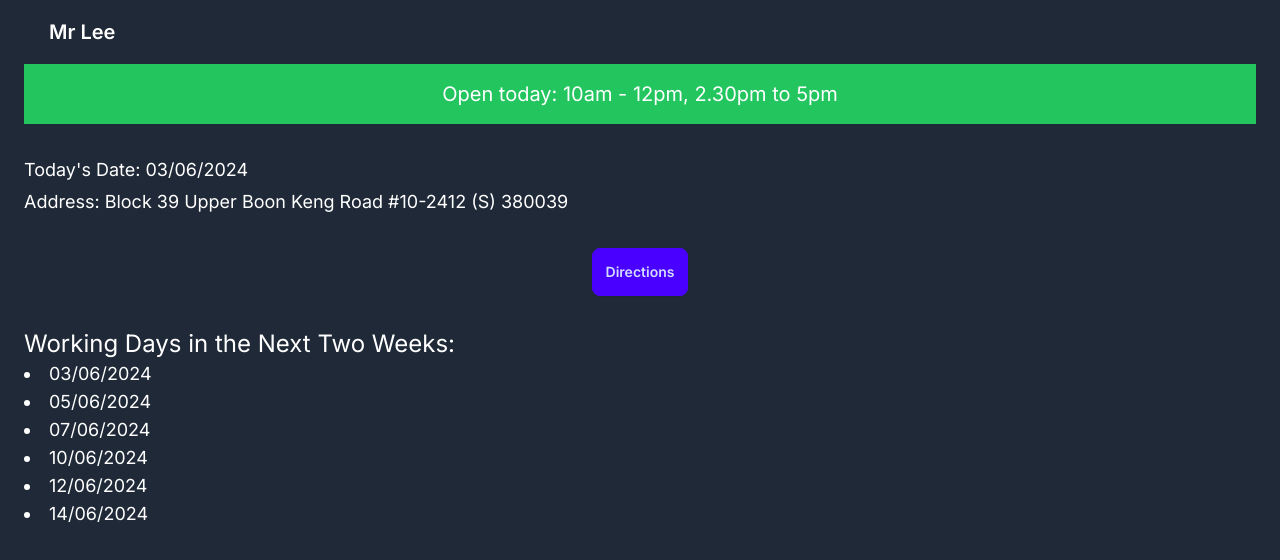
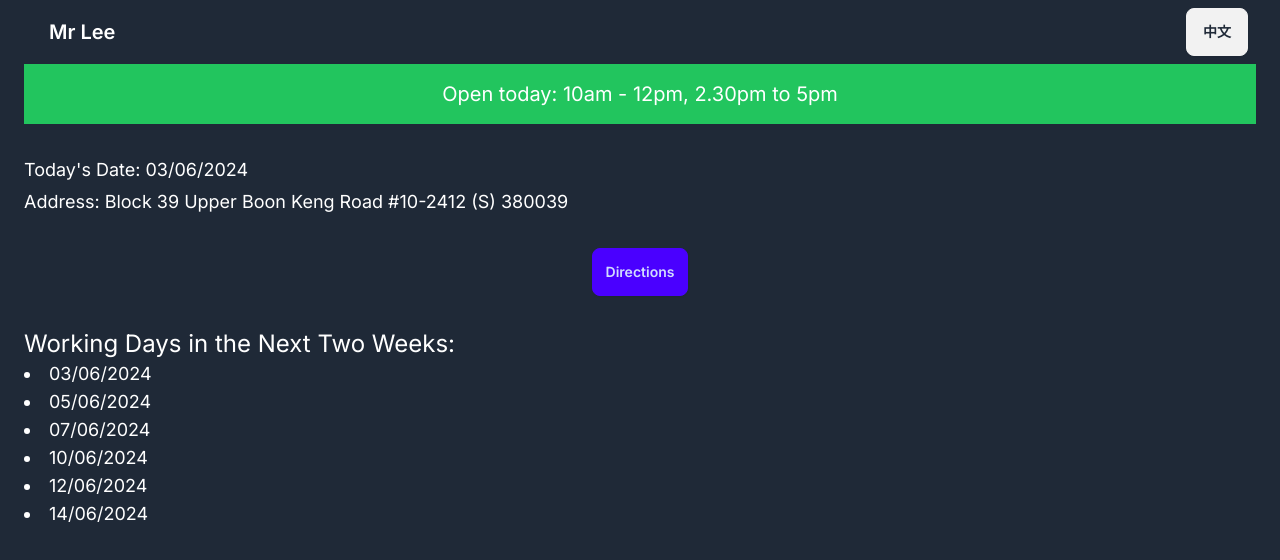
Before and after one commit to salted-caramel/mr-lee-2, a Next.js app: page / in a window 1280 px wide. Shown: the top 560 px of the page. Built offline with nearby package versions, Linux system fonts and the light colour scheme; no server answers; the database is empty.

Commit message:
add lang toggles

```diff
--- a/app/components/Closed.tsx
+++ b/app/components/Closed.tsx
@@ -1,19 +1,40 @@
 import React from "react";
 
-const Closed = () => {
+const Closed = ({ language }: { language: string }) => {
   const today = new Date();
   const dd = String(today.getDate()).padStart(2, "0");
   const mm = String(today.getMonth() + 1).padStart(2, "0"); // Jan = 0, so add 1
   const yyyy = today.getFullYear();
 
   const formattedDate = `${dd}/${mm}/${yyyy}`;
+
+  const text = {
+    en: {
+      openToday: "Open hours: Mon, Wed and Fri; 10am - 12pm, 2.30pm to 5pm",
+      closedToday: "Today closed",
+      todaysDate: "Today's Date:",
+      address: "Address: Block 39 Upper Boon Keng Road #10-2412 (S) 380039",
+    },
+    cn: {
+      openToday: "营业时间: 每周一，三，五；上午10点至12点，下午2.30点半至5点",
+      closedToday: "今天休息",
+      todaysDate: "今天的日期:",
+      address: "地址: 大牌39 Upper Boon Keng Road #10-2412 (S) 380039",
+    },
+  };
+
   return (
     <div>
-      <h2 className="text-center text-xl bg-red-500 p-4">Today closed</h2>
+      <h2 className="text-center text-xl bg-red-500 p-4">
+        {language === "en" ? text.en.closedToday : text.cn.closedToday}
+      </h2>
       <div className="flex flex-col gap-1 my-8">
-        <p>Today&apos;s Date: {formattedDate} </p>
-        <p>Opening Hours: Mon, Wed and Fri; 10am to 12pm, 2:30pm to 5pm</p>
-        <p>Address: Block 39 Upper Boon Keng Road #10-2412 (S) 380039</p>
+        <p>
+          {language === "en" ? text.en.todaysDate : text.cn.todaysDate}{" "}
+          {formattedDate}{" "}
+        </p>
+        <p>{language === "en" ? text.en.openToday : text.cn.openToday}</p>
+        <p>{language === "en" ? text.en.address : text.cn.address}</p>
       </div>
     </div>
   );
--- a/app/components/Nav.tsx
+++ b/app/components/Nav.tsx
@@ -1,18 +1,17 @@
-import React, { useState, useEffect } from "react";
-import { useRouter } from "next/navigation";
+import React from "react";
+import { LanguageChangeProps } from "./types"; // Import the interface
 
-const Nav = () => {
-  const [clickCount, setClickCount] = useState(0);
-  const router = useRouter();
-
-  useEffect(() => {
-    if (clickCount === 7) {
-      router.push("/add");
+const Nav = ({
+  onLanguageChange,
+}: {
+  onLanguageChange: LanguageChangeProps;
+}) => {
+  const handleButtonClick = (event: React.MouseEvent<HTMLButtonElement>) => {
+    if (typeof onLanguageChange.onChange === "function") {
+      onLanguageChange.onChange(event);
+    } else {
+      console.error("onChange is not a function"); // Handle the error gracefully
     }
-  }, [clickCount, router]);
-
-  const handleButtonClick = () => {
-    setClickCount((prevCount) => prevCount + 1);
   };
 
   return (
@@ -22,7 +21,11 @@ const Nav = () => {
           <p className="text-xl">Mr Lee</p>
         </button>
       </div>
-      <div className="navbar-end">{/* <a className="btn">中文</a> */}</div>
+      <div className="navbar-end">
+        <button className="btn" onClick={handleButtonClick}>
+          {onLanguageChange.currentLanguage === "en" ? "中文" : "English"}
+        </button>
+      </div>
     </div>
   );
 };
--- a/app/components/Open.tsx
+++ b/app/components/Open.tsx
@@ -1,20 +1,37 @@
 import React from "react";
 
-const Open = () => {
+const Open = ({ language }: { language: string }) => {
   const today = new Date();
   const dd = String(today.getDate()).padStart(2, "0");
   const mm = String(today.getMonth() + 1).padStart(2, "0"); // Jan = 0, so add 1
   const yyyy = today.getFullYear();
 
   const formattedDate = `${dd}/${mm}/${yyyy}`;
+
+  const text = {
+    en: {
+      openToday: "Open today: 10am - 12pm, 2.30pm to 5pm",
+      todaysDate: "Today's Date:",
+      address: "Address: Block 39 Upper Boon Keng Road #10-2412 (S) 380039",
+    },
+    cn: {
+      openToday: "今天营业时间: 上午10点至12点，下午2.30点半至5点",
+      todaysDate: "今天的日期:",
+      address: "地址: 大牌39 Upper Boon Keng Road #10-2412 (S) 380039",
+    },
+  };
+
   return (
     <div>
       <h2 className="text-center text-xl bg-green-500 p-4">
-        Open today: 10am - 12pm, 2.30pm to 5pm
+        {language === "en" ? text.en.openToday : text.cn.openToday}
       </h2>
       <div className="flex flex-col gap-1 my-8">
-        <p>Today&apos;s Date: {formattedDate} </p>
-        <p>Address: Block 39 Upper Boon Keng Road #10-2412 (S) 380039</p>
+        <p>
+          {language === "en" ? text.en.todaysDate : text.cn.todaysDate}{" "}
+          {formattedDate}{" "}
+        </p>
+        <p>{language === "en" ? text.en.address : text.cn.address}</p>
       </div>
     </div>
   );
--- a/app/components/types.ts
+++ b/app/components/types.ts
@@ -1,6 +1,5 @@
-interface Data {
-  holidayName: string;
-  holidayDate: string;
+// types.ts
+export interface LanguageChangeProps {
+  currentLanguage: string;
+  onChange: (event: React.MouseEvent<HTMLButtonElement>) => void; // Update type with MouseEvent
 }
-
-export type { Data };
--- a/app/page.tsx
+++ b/app/page.tsx
@@ -4,10 +4,12 @@ import Closed from "./components/Closed";
 import Nav from "./components/Nav";
 import Open from "./components/Open";
 import { fetchHolidays } from "./firebaseHolidayFetcher";
+import { LanguageChangeProps } from "./components/types"; // Import the interface
 
 export default function Home() {
   const [data, setData] = useState<any>(null);
   const [holidays, setHolidays] = useState<any>({});
+  const [language, setLanguage] = useState("en");
 
   useEffect(() => {
     fetchHolidays()
@@ -60,10 +62,24 @@ export default function Home() {
 
   const hasWorkingDays = workingDays.length > 0;
 
+  const toggleLanguage = () => {
+    setLanguage(language === "en" ? "cn" : "en");
+  };
+
   return (
     <div className="px-6 bg-gray-800 text-lg text-white">
-      <Nav />
-      <div>{isOpen ? <Open /> : <Closed />}</div>
+      <div>
+        <Nav
+          onLanguageChange={{
+            currentLanguage: language,
+            onChange: toggleLanguage,
+          }}
+        />
+      </div>
+
+      <div>
+        {isOpen ? <Open language={language} /> : <Closed language={language} />}{" "}
+      </div>
       <div className="flex flex-col gap-4 items-center mt-8">
         <a
           role="button"
@@ -71,12 +87,16 @@ export default function Home() {
           href="https://www.google.com/maps/dir//Block+39+Upper+Boon+Keng+Road+%2310-2412,+Singapore+380039"
           target="_blank"
         >
-          Directions
+          {language === "en" ? "Directions" : "路线"}
         </a>
       </div>
       {hasWorkingDays ? (
         <>
-          <h2 className="text-2xl mt-8">Working Days in the Next Two Weeks:</h2>
+          <h2 className="text-2xl mt-8">
+            {language === "en"
+              ? "Working Days in the Next Two Weeks:"
+              : "未来两周工作日"}
+          </h2>
           <ul className="list-disc list-inside">
             {workingDays.map((day) => (
               <li key={day}>{day}</li>
@@ -84,7 +104,11 @@ export default function Home() {
           </ul>
         </>
       ) : (
-        <p className="mt-8">There are no working days in the next two weeks.</p>
+        <p className="mt-8">
+          {language === "en"
+            ? "There are no working days in the next two weeks."
+            : "未来两周没有工作日 (Wèi lái liǎng zhōu méi yǒu gōngzuò rì)"}
+        </p>
       )}
     </div>
   );
```
